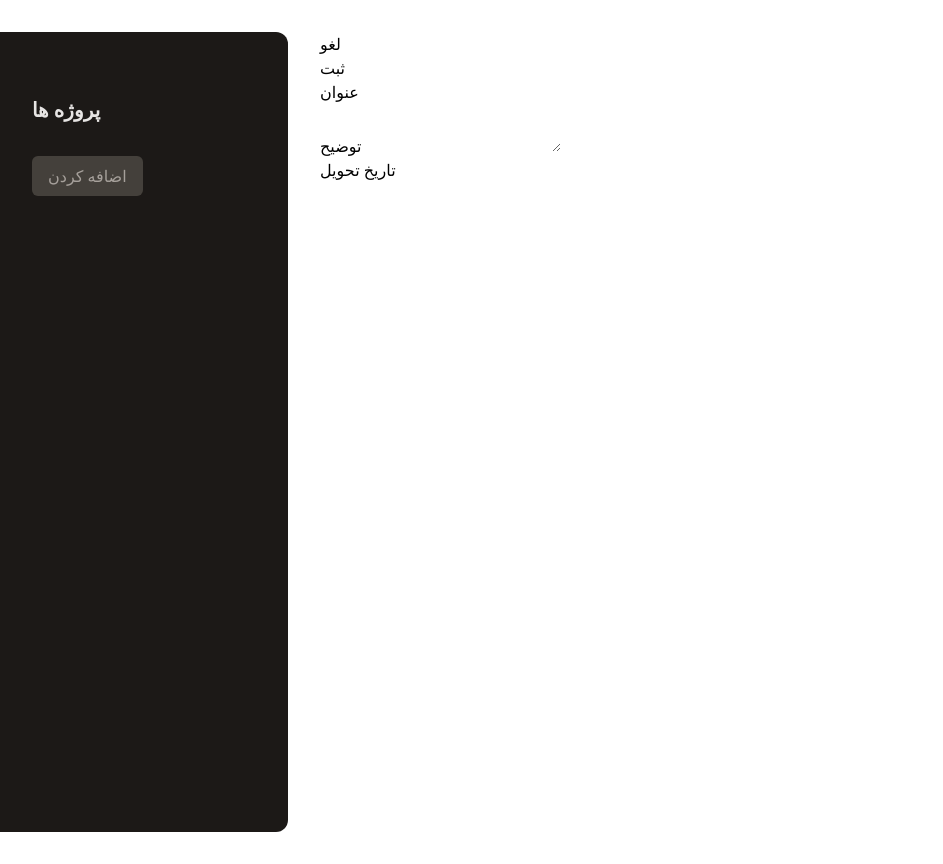
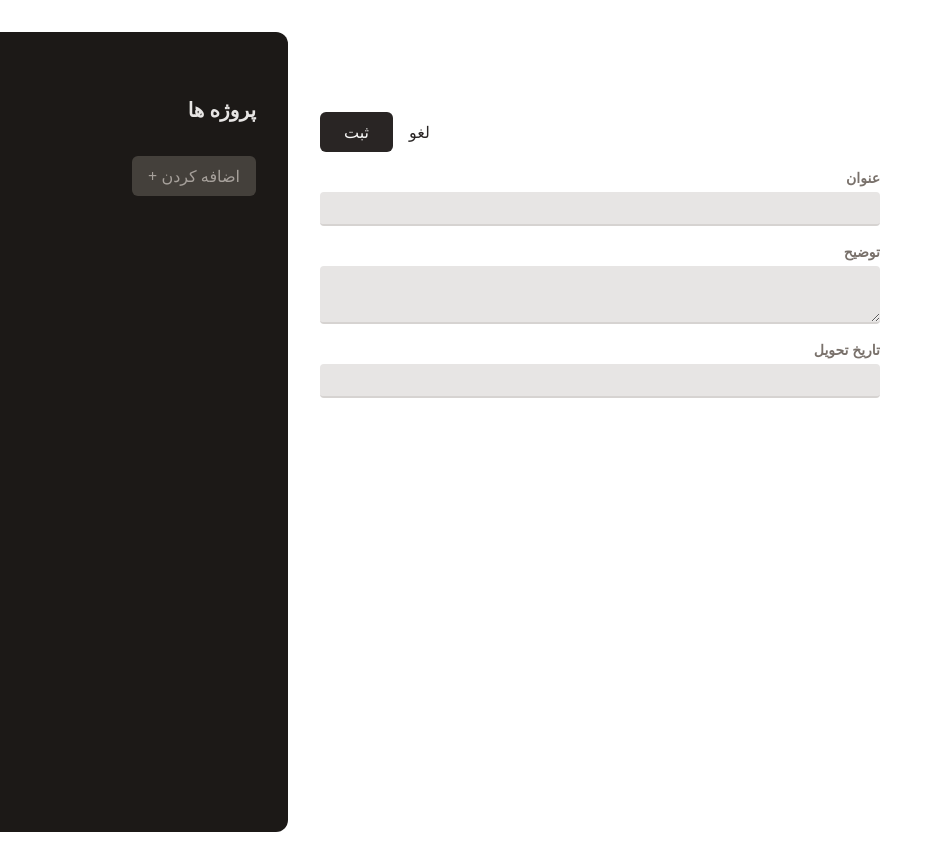
Before and after one commit to mhmdnateghi/project-manager, a React app: page / in a window 1280 px wide. Shown: the whole page, without its empty margins (0-943 px from the left). Built offline with nearby package versions, Linux system fonts and the light colour scheme; the HTML template or start-up script is replaced by a standard one.

Commit message:
improve Input and NewProject components layout and styling

```diff
--- a/src/components/Input.jsx
+++ b/src/components/Input.jsx
@@ -1,8 +1,16 @@
 export default function Input({ label, textarea, ...props }) {
+  const classes =
+    "w-full p-1 border-b-2 rounded-sm border-stone-300 bg-stone-200 text-stone-600 text-right focus:outline-none focus:border-stone-600";
   return (
-    <p>
-      <label>{label}</label>
-      {textarea ? <textarea {...props} /> : <input {...props} />}
+    <p className="flex flex-col gap-1 my-4">
+      <label className="text-sm font-bold text-stone-500 text-right">
+        {label}
+      </label>
+      {textarea ? (
+        <textarea className={classes} {...props} />
+      ) : (
+        <input className={classes} {...props} />
+      )}
     </p>
   );
 }
--- a/src/components/NewProject.jsx
+++ b/src/components/NewProject.jsx
@@ -2,13 +2,15 @@
 
 export default function NewProject() {
   return (
-    <div>
-      <menu>
+    <div className="w-[35rem] mt-16">
+      <menu className="flex items-center justify-start gap-4 my-4">
         <li>
-          <button>لغو</button>
+          <button className="px-6 py-2 rounded-md bg-stone-800 text-stone-50 hover:bg-stone-950">
+            ثبت
+          </button>
         </li>
         <li>
-          <button>ثبت</button>
+          <button className="text-stone-800 hover:text-stone-950">لغو</button>
         </li>
       </menu>
       <div>
--- a/src/components/ProjectsSidebar.jsx
+++ b/src/components/ProjectsSidebar.jsx
@@ -2,10 +2,12 @@
   return (
     <>
       <aside className="w-1/3 px-8 py-16 bg-stone-900 text-stone-50 md:w-72 rounded-r-xl">
-        <h2 className="mb-8 font-bold md:text-xl text-stone-200">پروژه ها</h2>
-        <div>
+        <h2 className="mb-8 font-bold md:text-xl text-stone-200 text-right">
+          پروژه ها
+        </h2>
+        <div className="flex justify-end">
           <button className="px-4 py-2 text-xs md:text-base rounded-md bg-stone-700 text-stone-400 hover:bg-stone-600 hover:text-stone-100">
-            اضافه کردن
+            + اضافه کردن
           </button>
         </div>
       </aside>
```
